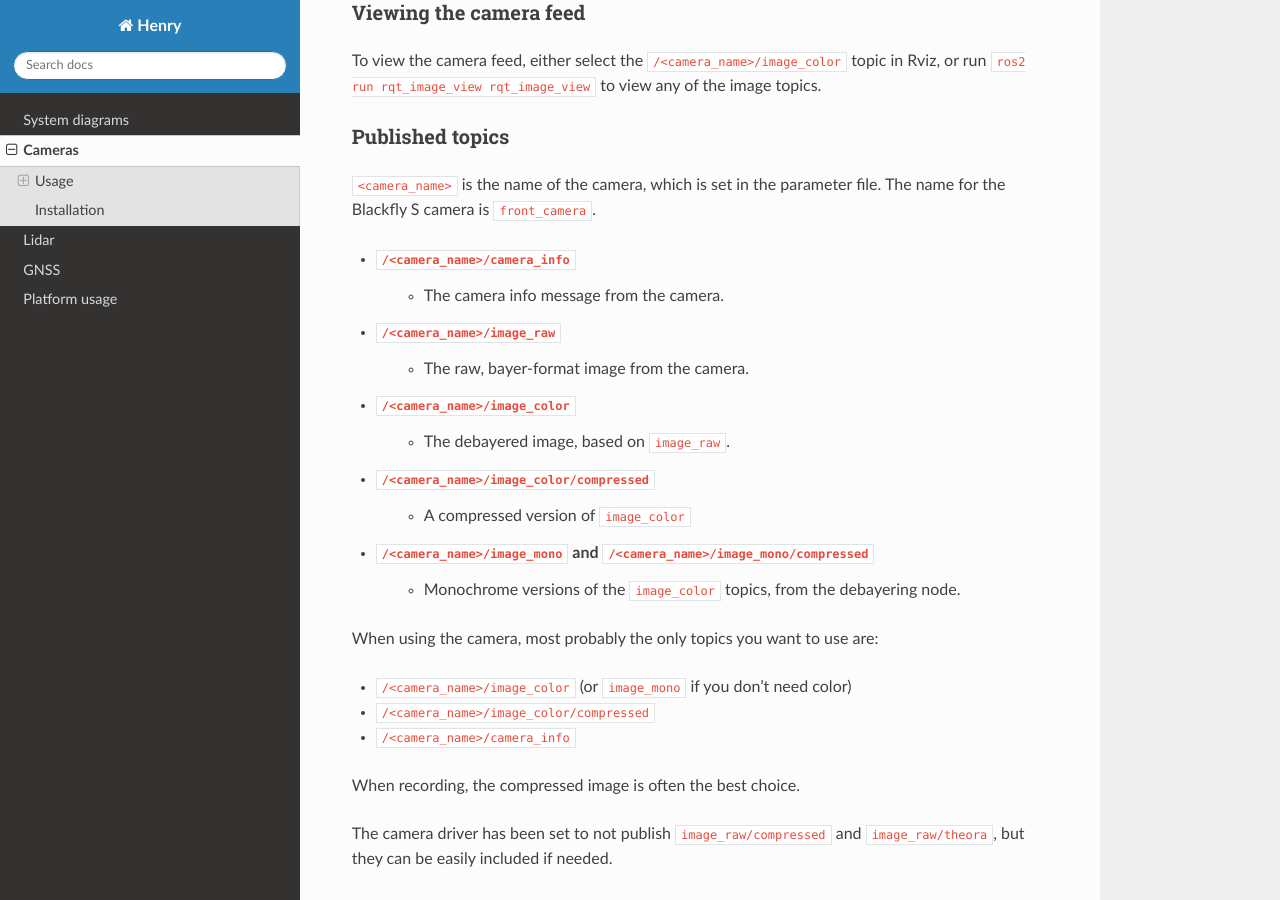
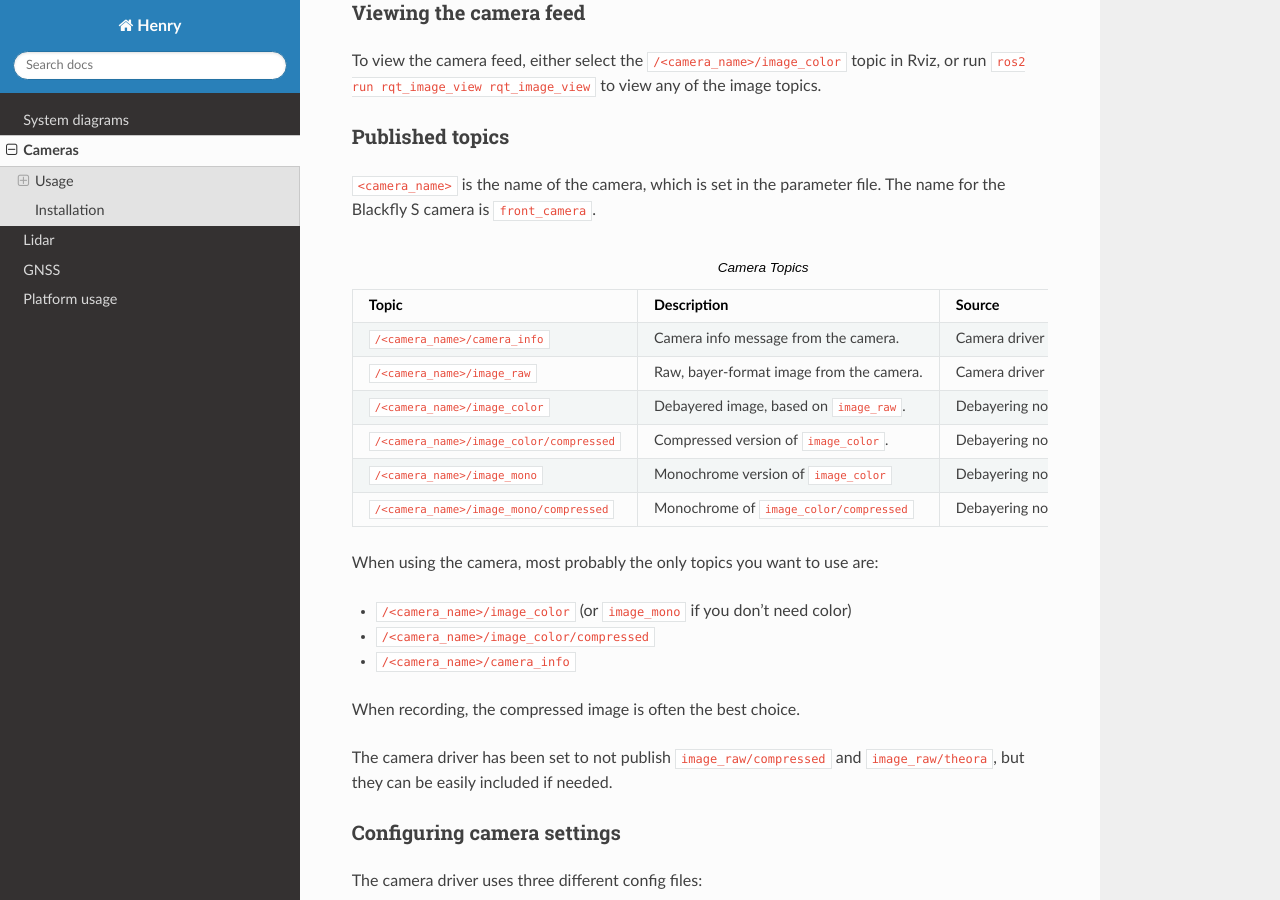
Before and after one commit to autonomymobilitylab/HenryRTD, a Sphinx documentation site: the page built from docs/source/cameras.rst, in a window 1280 px wide and 900 px high, scrolled down 699 px. Built offline with Sphinx 7.4.7 and the Read the Docs theme 3.1.0, drawn with Linux system fonts in a browser that asks for light colours.

Commit message:
Change camera topic list into table

```diff
--- a/docs/source/cameras.rst
+++ b/docs/source/cameras.rst
@@ -35,16 +35,31 @@ Published topics
 
 ``<camera_name>`` is the name of the camera, which is set in the parameter file. The name for the Blackfly S camera is ``front_camera``.
 
-* ``/<camera_name>/camera_info``
-   * The camera info message from the camera.
-* ``/<camera_name>/image_raw``
-   * The raw, bayer-format image from the camera.
-* ``/<camera_name>/image_color``
-   * The debayered image, based on ``image_raw``.
-* ``/<camera_name>/image_color/compressed``
-   * A compressed version of ``image_color``
-* ``/<camera_name>/image_mono`` and ``/<camera_name>/image_mono/compressed``
-   * Monochrome versions of the ``image_color`` topics, from the debayering node.
+.. list-table:: Camera Topics
+   :widths: 20 50 30
+   :header-rows: 1
+
+   * - Topic
+     - Description
+     - Source
+   * - ``/<camera_name>/camera_info``
+     - Camera info message from the camera.
+     - Camera driver node
+   * - ``/<camera_name>/image_raw``
+     - Raw, bayer-format image from the camera.
+     - Camera driver node
+   * - ``/<camera_name>/image_color``
+     - Debayered image, based on ``image_raw``.
+     - Debayering node
+   * - ``/<camera_name>/image_color/compressed``
+     - Compressed version of ``image_color``.
+     - Debayering node (image_transport)
+   * - ``/<camera_name>/image_mono``
+     - Monochrome version of ``image_color``
+     - Debayering node
+   * - ``/<camera_name>/image_mono/compressed``
+     - Monochrome of ``image_color/compressed``
+     - Debayering node
 
 When using the camera, most probably the only topics you want to use are:
 
```
